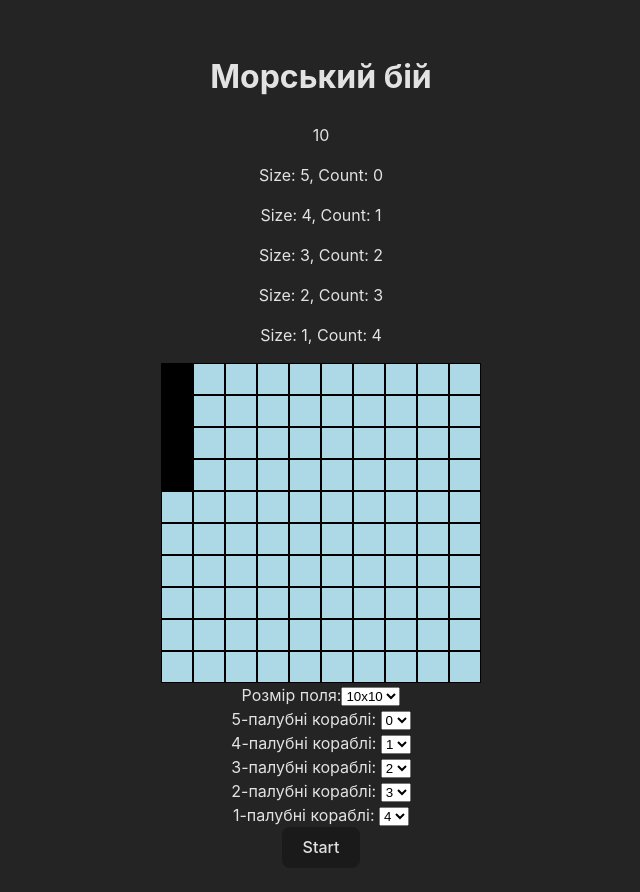
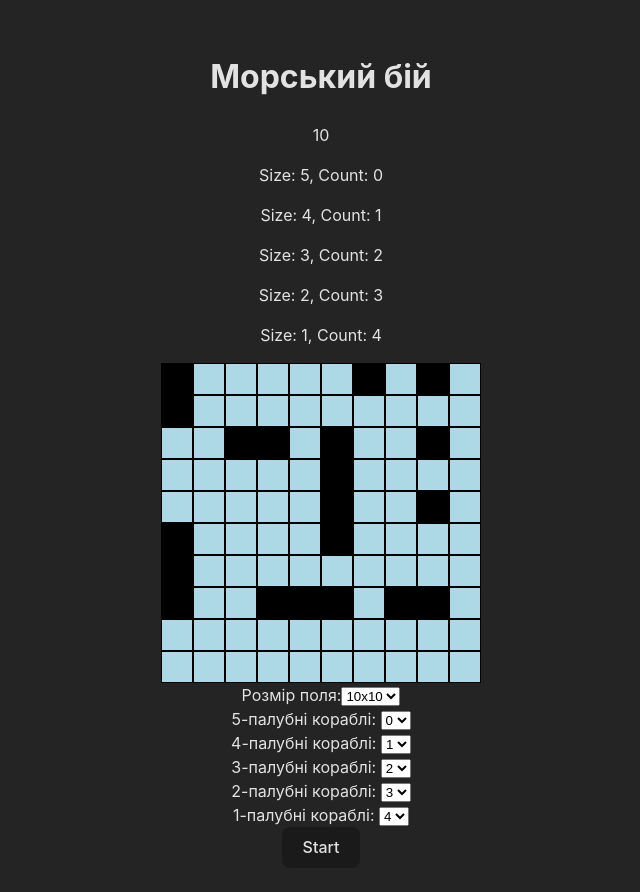
Before and after one commit to shrewman/battleship, a React (Vite) app: page / in a window 1280 px wide. Shown: the top 892 px of the page, without its empty margins (319-959 px from the left). Built offline with nearby package versions, Linux system fonts and the light colour scheme.

Commit message:
Board now has style of grid that is changes based on boardSize

```diff
--- a/src/components/Menu.tsx
+++ b/src/components/Menu.tsx
@@ -1,7 +1,8 @@
 import Options from "./Options";
 import { useState, useMemo } from "react";
 import { useMenuContext } from "../context/UseMenuContext";
-import { getRandomlyFilledBoard } from "../gameLogic";
+import { generateRandomBoard } from "../utils/gameLogic";
+import { Board } from "../types";
 import { MenuCellState } from "../types";
 
 const Menu = () => {
@@ -18,17 +19,13 @@ export default Menu;
 const MenuBoard = () => {
     const { boardSize, shipCount } = useMenuContext();
 
-    const [board, setBoard] = useState(
-        getRandomlyFilledBoard(boardSize, shipCount)
+    const [board, setBoard] = useState<Board>(
+        generateRandomBoard(boardSize, shipCount)
     );
 
     const boardContainer = useMemo(() => {
-        return board.map((column, columnIndex) => (
-            <div key={columnIndex} className="board-row">
-                {column.map((cell, cellIndex) => (
-                    <MenuCell key={cellIndex} state={cell.state} />
-                ))}
-            </div>
+        return board.map((cell, cellIndex) => (
+            <MenuCell key={cellIndex} state={cell.state} />
         ));
     }, [board]);
 
@@ -42,7 +39,16 @@ const MenuBoard = () => {
                     </p>
                 ))}
             </p>
-            {boardContainer}
+            <div
+                className="board"
+                style={{
+                    display: "grid",
+                    gridTemplateColumns: `repeat(${boardSize}, 1fr)`,
+                    gridTemplateRows: `repeat(${boardSize}, 1fr)`,
+                }}
+            >
+                {boardContainer}
+            </div>
         </>
     );
 };
```
